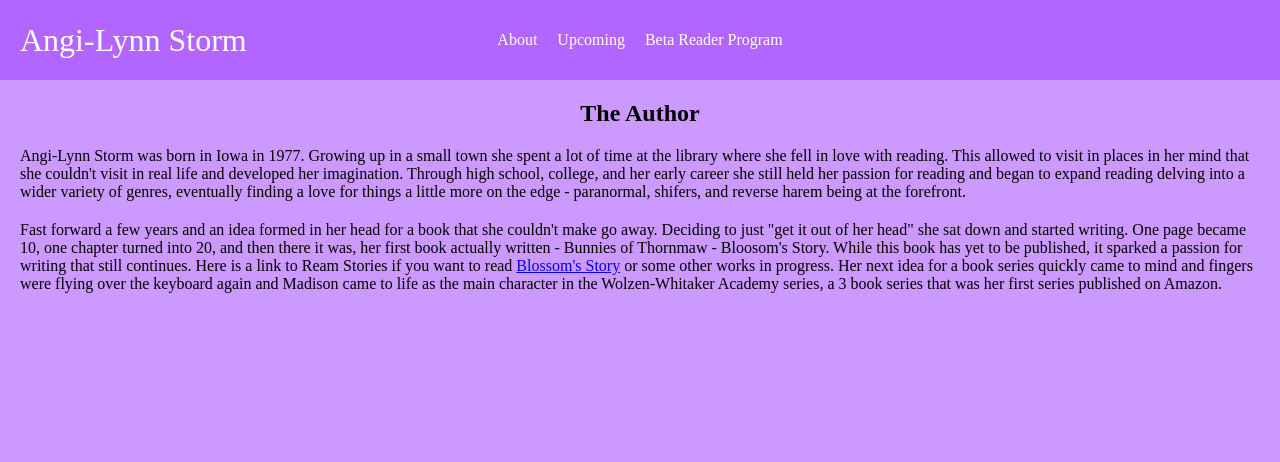
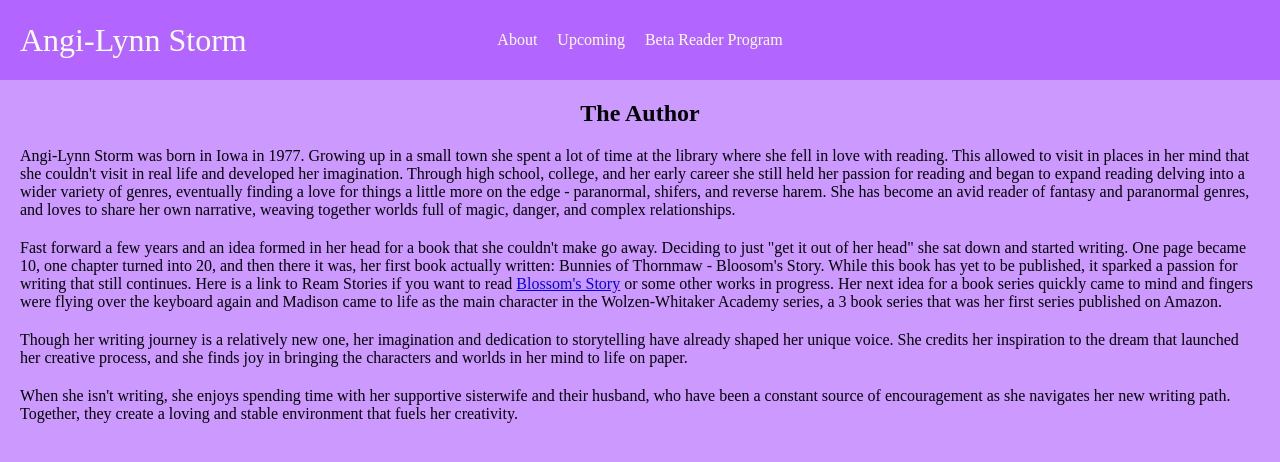
Before and after one commit to MiTOBrien/angi-lynn_storm-author, a Vue app: page /about in a window 1280 px wide. Shown: the top 462 px of the page. Built offline with nearby package versions, Linux system fonts and the light colour scheme.

Commit message:
Updates to the about me section

```diff
--- a/src/views/AboutView.vue
+++ b/src/views/AboutView.vue
@@ -7,13 +7,15 @@
       mind that she couldn't visit in real life and developed her imagination. Through high school,
       college, and her early career she still held her passion for reading and began to expand
       reading delving into a wider variety of genres, eventually finding a love for things a little
-      more on the edge - paranormal, shifers, and reverse harem being at the forefront.
+      more on the edge - paranormal, shifers, and reverse harem. She has become an avid reader of
+      fantasy and paranormal genres, and loves to share her own narrative, weaving together worlds
+      full of magic, danger, and complex relationships.
     </p>
     <p>
       Fast forward a few years and an idea formed in her head for a book that she couldn't make go
       away. Deciding to just "get it out of her head" she sat down and started writing. One page
-      became 10, one chapter turned into 20, and then there it was, her first book actually written
-      - Bunnies of Thornmaw - Bloosom's Story. While this book has yet to be published, it sparked a
+      became 10, one chapter turned into 20, and then there it was, her first book actually written:
+      Bunnies of Thornmaw - Bloosom's Story. While this book has yet to be published, it sparked a
       passion for writing that still continues. Here is a link to Ream Stories if you want to read
       <a
         href="https://reamstories.com/page/m3bk90e3vp/public"
@@ -26,6 +28,18 @@
       the Wolzen-Whitaker Academy series, a 3 book series that was her first series published on
       Amazon.
     </p>
+    <p>
+      Though her writing journey is a relatively new one, her imagination and dedication to
+      storytelling have already shaped her unique voice. She credits her inspiration to the dream
+      that launched her creative process, and she finds joy in bringing the characters and worlds in
+      her mind to life on paper.
+    </p>
+    <p>
+      When she isn't writing, she enjoys spending time with her supportive sisterwife and their
+      husband, who have been a constant source of encouragement as she navigates her new writing
+      path. Together, they create a loving and stable environment that fuels her creativity.
+    </p>
+    <p></p>
   </div>
 </template>
 
--- a/src/views/HomeView.vue
+++ b/src/views/HomeView.vue
@@ -28,20 +28,9 @@ onUnmounted(() => {
 
     <div class="carousel-container">
       <div class="carousel">
-        <div
-          class="carousel-track"
-          :style="{ transform: `translateX(-${currentSlide * 100}%)` }"
-        >
-          <div
-            v-for="(cover, index) in bookCovers"
-            :key="index"
-            class="carousel-slide"
-          >
-            <img
-              :src="cover"
-              :alt="`Book Cover ${index + 1}`"
-              class="book-cover"
-            />
+        <div class="carousel-track" :style="{ transform: `translateX(-${currentSlide * 100}%)` }">
+          <div v-for="(cover, index) in bookCovers" :key="index" class="carousel-slide">
+            <img :src="cover" :alt="`Book Cover ${index + 1}`" class="book-cover" />
           </div>
         </div>
       </div>
@@ -56,6 +45,15 @@ onUnmounted(() => {
         ></button>
       </div>
     </div>
+    <p>
+      Find my current releases on
+      <a
+        href="https://www.amazon.com/stores/Angi-Lynn-Storm/author/B0DPTMGM6H?ref=sr_ntt_srch_lnk_1&qid=1749494782&sr=8-1&isDramIntegrated=true&shoppingPortalEnabled=true>"
+        alt="Amazon store link"
+        target="_blank"
+        >Amazon.</a
+      >
+    </p>
   </main>
 </template>
 
```
